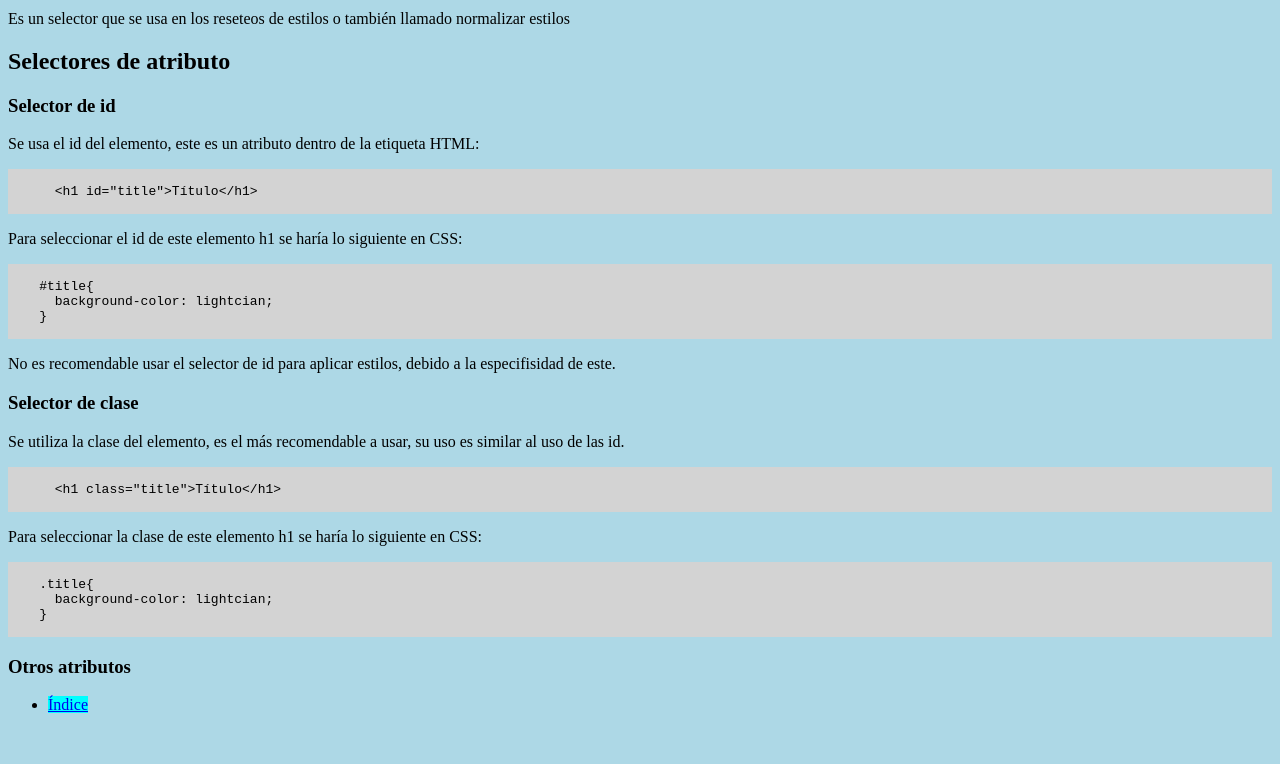
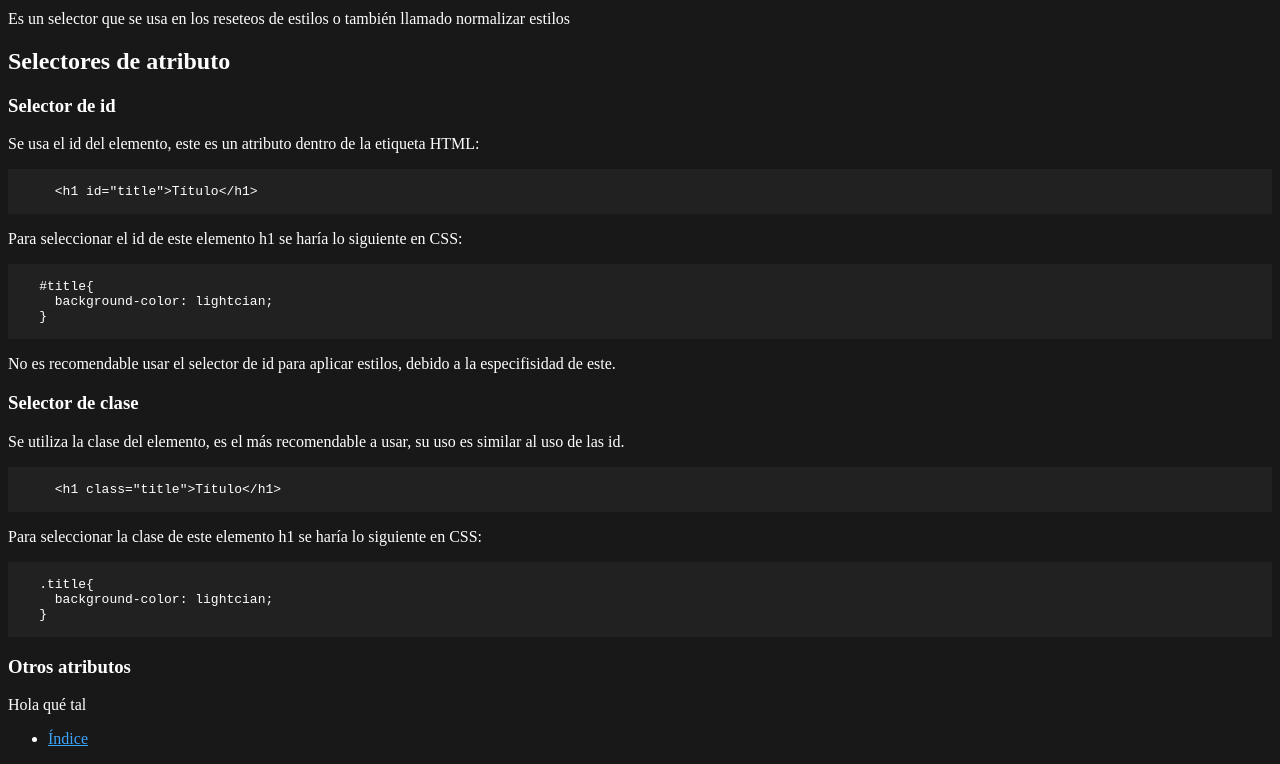
Before and after one commit to JonathanBytes/Aprendiendo-CSS, a plain HTML site: page selectors/simpleSelectors.html in a window 1280 px wide. Shown: the part 517-1281 px from the top of the page. Before the commit the page ends 1247 px from the top, so only its background shows below. Drawn offline with Linux system fonts and the light colour scheme.

Commit message:
New dark theme

```diff
--- a/css/style.css
+++ b/css/style.css
@@ -1,9 +1,15 @@
-[href*="e"]{
-    background-color: aqua;
+[href*="/"]{
+    color: #3EA5FD;
+}
+[href*="."]{
+    color: #3EA5FD;
 }
 [lang|="es"]{ /* Tiene que coincidir exáctamente al principio, no importa que le preceda */
-    background-color: lightblue;
+    background-color: #181818;
 }
 pre{
-  background-color: lightgray;
+  background-color: #212121;
 }
+body{
+  color: white;
+}
--- a/selectors/simpleSelectors.html
+++ b/selectors/simpleSelectors.html
@@ -53,6 +53,7 @@
     }
     </code></pre>
     <h3><a name="othersAtributes">Otros atributos</a></h3>
+    <p>Hola qué tal</p>
     <footer>
       <ul>
         <li><a href="../index.html">Índice</a></li>
```
